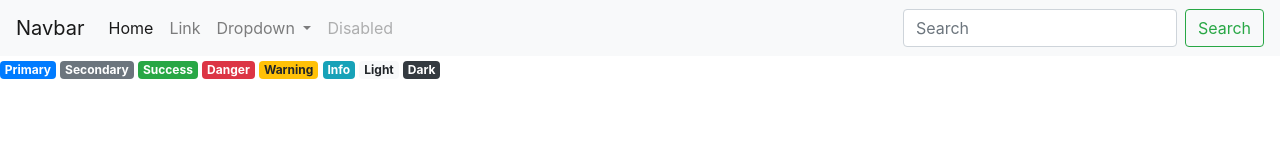
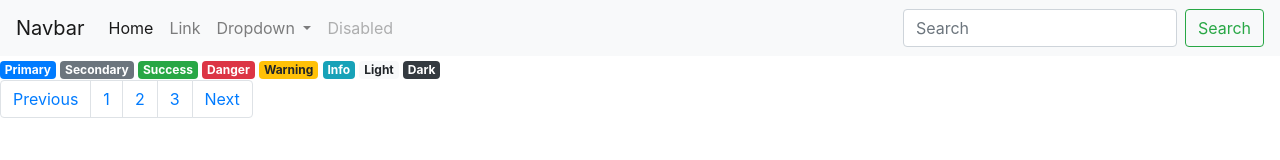
Before and after one commit to tunggf1711/testGit, a plain HTML site: page index.html in a window 1280 px wide. Drawn offline with nearby package versions, Linux system fonts and the light colour scheme.

Commit message:
add pagination

```diff
--- a/index.html
+++ b/index.html
@@ -84,7 +84,17 @@
       <span class="badge badge-light">Light</span>
       <span class="badge badge-dark">Dark</span>
     </section>
-    <section class="shop"></section>
+    <section class="shop">
+      <nav aria-label="Page navigation example">
+        <ul class="pagination">
+          <li class="page-item"><a class="page-link" href="#">Previous</a></li>
+          <li class="page-item"><a class="page-link" href="#">1</a></li>
+          <li class="page-item"><a class="page-link" href="#">2</a></li>
+          <li class="page-item"><a class="page-link" href="#">3</a></li>
+          <li class="page-item"><a class="page-link" href="#">Next</a></li>
+        </ul>
+      </nav>
+    </section>
     <footer></footer>
 
     <script
```
